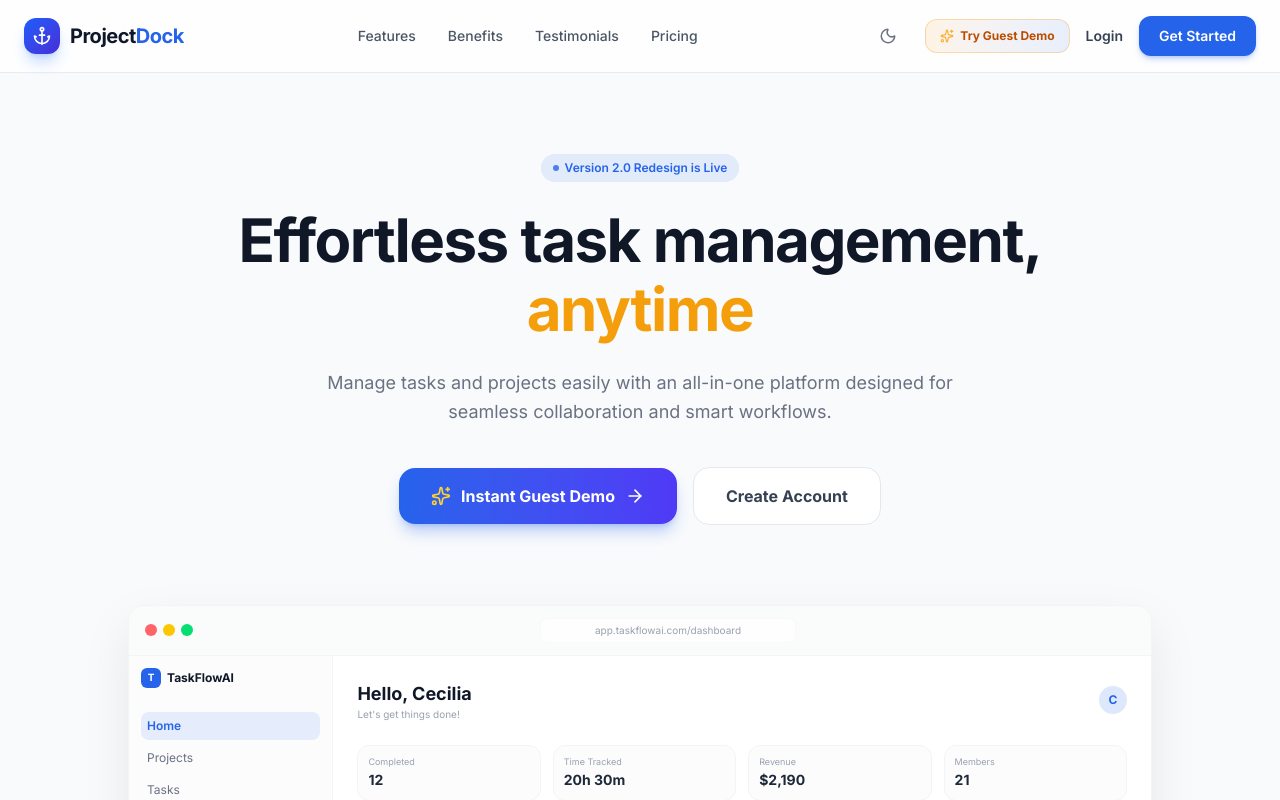
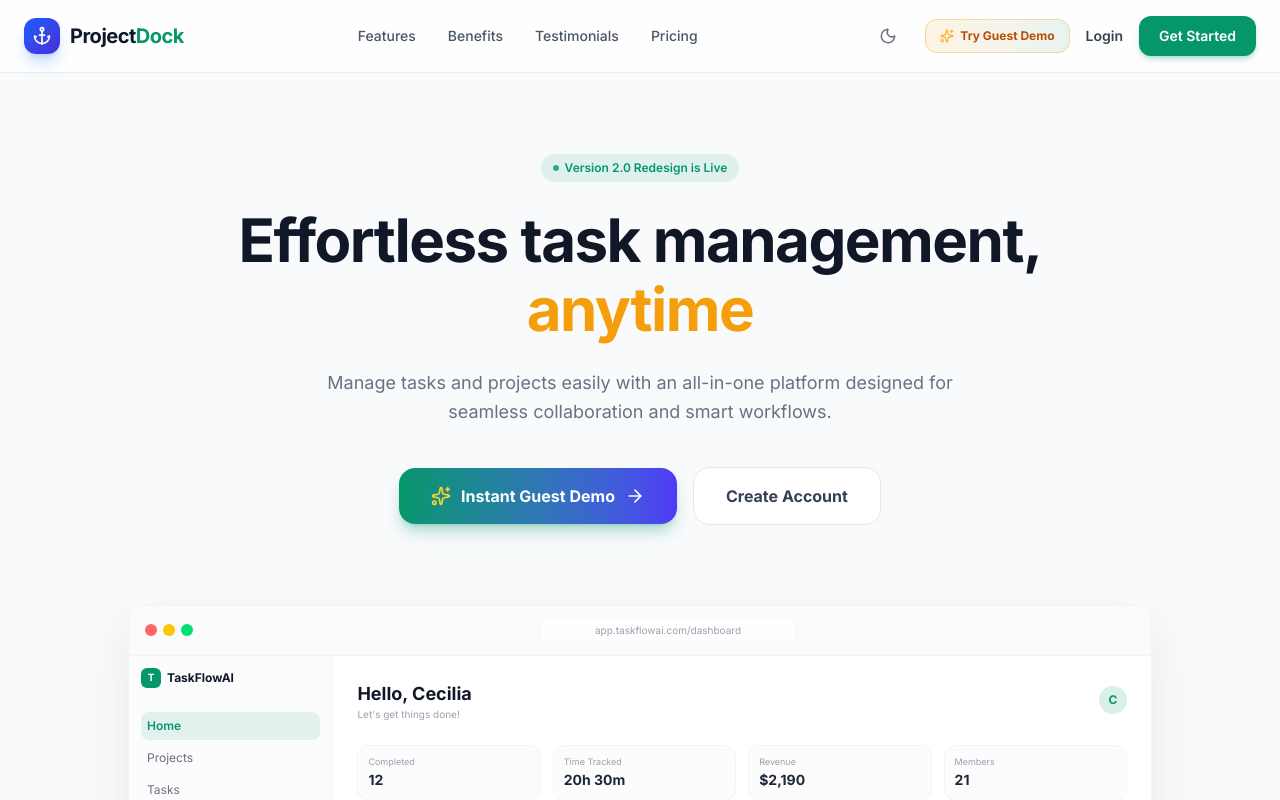
Before and after one commit to Vikashh08/Project-Management-SaaS, a React (Vite) app in the folder frontend/: page / in a window 1280 px wide. Shown: the top 800 px of the page. Built offline with nearby package versions, Linux system fonts and the light colour scheme.

Commit message:
Update ProjectDock design system color palette to Emerald Cyan and Deep Forest Teal

```diff
--- a/frontend/src/components/Sidebar.jsx
+++ b/frontend/src/components/Sidebar.jsx
@@ -28,13 +28,14 @@ const Sidebar = ({ onClose, onSearchClick }) => {
       <div className="px-5 pt-5 pb-3">
         <div className="flex items-center justify-between">
           <div className="flex items-center gap-2.5">
-            <div className="w-9 h-9 bg-gradient-to-br from-blue-600 to-indigo-700 rounded-xl flex items-center justify-center shadow-lg shadow-blue-500/30 text-white">
+            <div className="w-9 h-9 bg-gradient-to-br from-emerald-600 to-teal-700 rounded-xl flex items-center justify-center shadow-lg shadow-emerald-500/30 text-white">
               <Anchor className="w-5 h-5" />
             </div>
             <span className="font-bold text-lg tracking-tight text-text-color">
               Project<span className="text-primary">Dock</span>
             </span>
           </div>
+
 
           <button
             onClick={onClose}
--- a/frontend/src/index.css
+++ b/frontend/src/index.css
@@ -5,25 +5,26 @@
 @theme {
   --font-sans: 'Inter', system-ui, sans-serif;
 
-  /* Modern Electric Indigo & Cyan Primary Theme for ProjectDock */
-  --color-primary: #2563eb;
-  --color-primary-dark: #1d4ed8;
-  --color-primary-light: #60a5fa;
-  --color-primary-hover: #1d4ed8;
+  /* Emerald Cyan / Deep Forest Teal Theme for ProjectDock */
+  --color-primary: #059669;
+  --color-primary-dark: #047857;
+  --color-primary-light: #34d399;
+  --color-primary-hover: #047857;
 
   /* Crisp Light Mode */
-  --color-background: #f8fafc;
+  --color-background: #f0fdf4;
   --color-surface: #ffffff;
-  --color-text: #0f172a;
-  --color-text-muted: #64748b;
-  --color-border: #e2e8f0;
+  --color-text: #064e3b;
+  --color-text-muted: #4b5563;
+  --color-border: #d1fae5;
 
   /* Sleek Dark Mode */
-  --color-dark-background: #0b0f17;
-  --color-dark-surface: #131b2e;
-  --color-dark-text: #f8fafc;
-  --color-dark-text-muted: #94a3b8;
-  --color-dark-border: #1e293b;
+  --color-dark-background: #022c22;
+  --color-dark-surface: #064e3b;
+  --color-dark-text: #ecfdf5;
+  --color-dark-text-muted: #a7f3d0;
+  --color-dark-border: #047857;
+
 
   /* Tailwind CSS Utility Aliases */
   --color-bg-color: var(--bg-color);
@@ -90,7 +91,7 @@
   justify-content: center;
   font-size: 10px;
   font-weight: 700;
-  background: linear-gradient(135deg, #a78bfa, #7c3aed);
+  background: linear-gradient(135deg, #34d399, #059669);
   color: white;
   flex-shrink: 0;
   position: relative;
@@ -117,7 +118,7 @@
   justify-content: center;
   font-size: 10px;
   font-weight: 700;
-  background: #7c3aed;
+  background: #059669;
   color: white;
   flex-shrink: 0;
 }
@@ -126,12 +127,12 @@
 .sidebar-redesign {
   background: #ffffff;
   border-radius: 0 24px 24px 0;
-  box-shadow: 4px 0 24px rgba(0, 0, 0, 0.06);
+  box-shadow: 4px 0 24px rgba(5, 150, 105, 0.08);
 }
 
 .dark .sidebar-redesign {
-  background: #121212;
-  box-shadow: 4px 0 24px rgba(0, 0, 0, 0.3);
+  background: #064e3b;
+  box-shadow: 4px 0 24px rgba(0, 0, 0, 0.4);
 }
 
 /* Custom scrollbar */
@@ -144,12 +145,12 @@
 }
 
 .custom-scrollbar::-webkit-scrollbar-thumb {
-  background: #d1d5db;
+  background: #a7f3d0;
   border-radius: 999px;
 }
 
 .dark .custom-scrollbar::-webkit-scrollbar-thumb {
-  background: #374151;
+  background: #047857;
 }
 
 /* Kanban column backgrounds */
@@ -174,7 +175,7 @@
   padding: 8px 16px;
   font-size: 13px;
   font-weight: 500;
-  color: #6b7280;
+  color: #4b5563;
   border-bottom: 2px solid transparent;
   transition: all 0.2s;
   cursor: pointer;
@@ -182,22 +183,22 @@
 }
 
 .view-tab:hover {
-  color: #1a1a2e;
+  color: #064e3b;
 }
 
 .view-tab.active {
-  color: #1a1a2e;
-  border-bottom-color: #1a1a2e;
+  color: #059669;
+  border-bottom-color: #059669;
   font-weight: 600;
 }
 
 .dark .view-tab:hover,
 .dark .view-tab.active {
-  color: #fafafa;
+  color: #ecfdf5;
 }
 
 .dark .view-tab.active {
-  border-bottom-color: #fafafa;
+  border-bottom-color: #34d399;
 }
 
 /* Priority label styles */
@@ -232,14 +233,14 @@
 
 /* Upgrade card gradient */
 .upgrade-card {
-  background: linear-gradient(135deg, #dbeafe 0%, #eff6ff 50%, #e0f2fe 100%);
+  background: linear-gradient(135deg, #d1fae5 0%, #ecfdf5 50%, #a7f3d0 100%);
   border-radius: 16px;
   position: relative;
   overflow: hidden;
 }
 
 .dark .upgrade-card {
-  background: linear-gradient(135deg, #172554 0%, #1e3a8a 50%, #0f172a 100%);
+  background: linear-gradient(135deg, #064e3b 0%, #047857 50%, #022c22 100%);
 }
 
 .upgrade-card::before {
@@ -250,5 +251,5 @@
   width: 80px;
   height: 80px;
   border-radius: 50%;
-  background: rgba(37, 99, 235, 0.15);
+  background: rgba(5, 150, 105, 0.15);
 }
```
